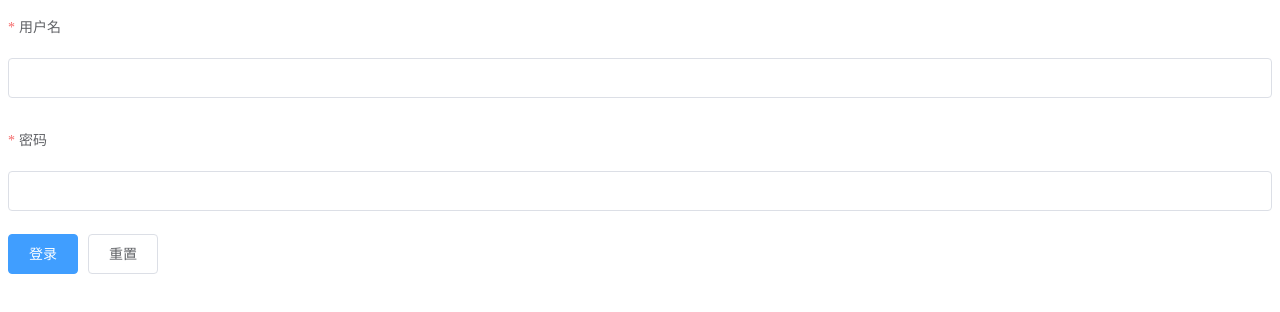
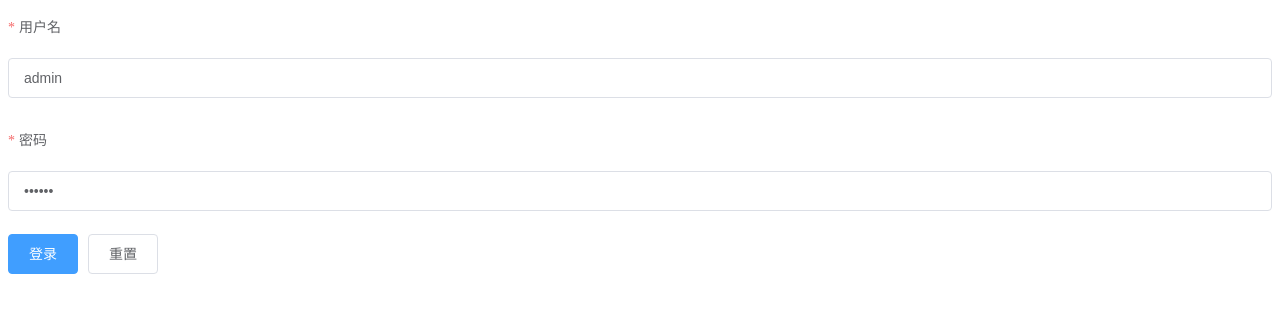
Before and after one commit to litao2/shop_admin_27, a Vue app: page /#/login in a window 1280 px wide. Shown: the top 312 px of the page. Built offline with nearby package versions, Linux system fonts and the light colour scheme.

Commit message:
03-登录功能完成

```diff
--- a/package.json
+++ b/package.json
@@ -11,6 +11,7 @@
     "build": "node build/build.js"
   },
   "dependencies": {
+    "axios": "^0.18.0",
     "element-ui": "^2.4.11",
     "vue": "^2.5.2",
     "vue-router": "^3.0.2"
--- a/src/components/login/Login.vue
+++ b/src/components/login/Login.vue
@@ -30,7 +30,10 @@
       label="密码"
       prop="password"
     >
-      <el-input v-model="loginForm.password"></el-input>
+      <el-input
+        type="password"
+        v-model="loginForm.password"
+      ></el-input>
     </el-form-item>
 
     <el-form-item>
@@ -45,20 +48,23 @@
 </template>
 
 <script>
+// 导入axios
+import axios from 'axios'
+
 export default {
   data () {
     return {
       loginForm: {
-        username: '',
-        password: ''
+        username: 'admin',
+        password: '123456'
       },
       rules: {
         username: [
-          { required: true, message: '请输入活动名称', trigger: 'blur' },
+          { required: true, message: '请输入用户名', trigger: 'blur' },
           { min: 3, max: 6, message: '长度在 3 到 6 个字符', trigger: 'blur' }
         ],
         password: [
-          { required: true, message: '请输入活动名称', trigger: 'blur' },
+          { required: true, message: '请输入密码', trigger: 'blur' },
           { min: 6, max: 12, message: '长度在 6 到 12 个字符', trigger: 'blur' }
         ]
       }
@@ -76,6 +82,32 @@
         if (!valid) {
           return false
         }
+
+        // 效验成功
+        // 发送请求到登录接口，完成登录
+        axios
+          .post('http://localhost:8888/api/private/v1/login', this.loginForm)
+          .then(res => {
+            // console.log('登录结果：', res)
+            if (res.data.meta.status === 200) {
+              // 登录成功，跳转到后台首页
+              // 通过编程式导航实现路由跳转
+              // push 方法的参数为：要跳转到的页面路径，与路由规则中的path匹配
+              this.$router.push('/home')
+              this.$message({
+                message: res.data.meta.msg,
+                type: 'success',
+                duration: 800
+              })
+            } else {
+              // 登录失败
+              this.$message({
+                message: res.data.meta.msg,
+                type: 'error',
+                duration: 1000
+              })
+            }
+          })
       })
     },
     resetForm (formName) {
```
Also changed, not shown: 1 other file (tests, documents, lock files or other folders).
